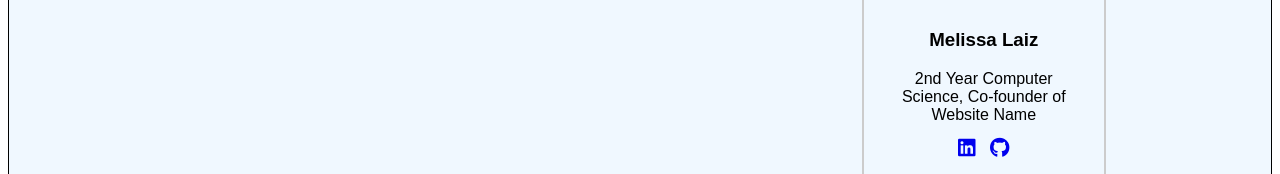
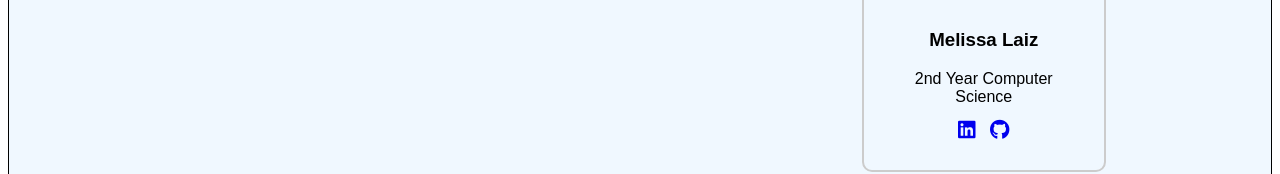
Before and after one commit to LucasFerguson/ChiSky-Flight-Tracker-Frontend, a Next.js app: page /About in a window 1280 px wide. Shown: the part 1185-1359 px from the top of the page. Built offline with nearby package versions, Linux system fonts and the light colour scheme.

Commit message:
edited about us info

```diff
--- a/pages/About.tsx
+++ b/pages/About.tsx
@@ -30,7 +30,7 @@ const AboutMe = () => {
       name: "Melissa Laiz",
       linkedIn: "https://www.linkedin.com/in/mumayyy/",
       github: "https://github.com/muymay",
-      description: "2nd Year Computer Science, Co-founder of Website Name",
+      description: "2nd Year Computer Science",
       avatar: "http://localhost:3000/IMG_2479.jpg",
     },
   ];
```
